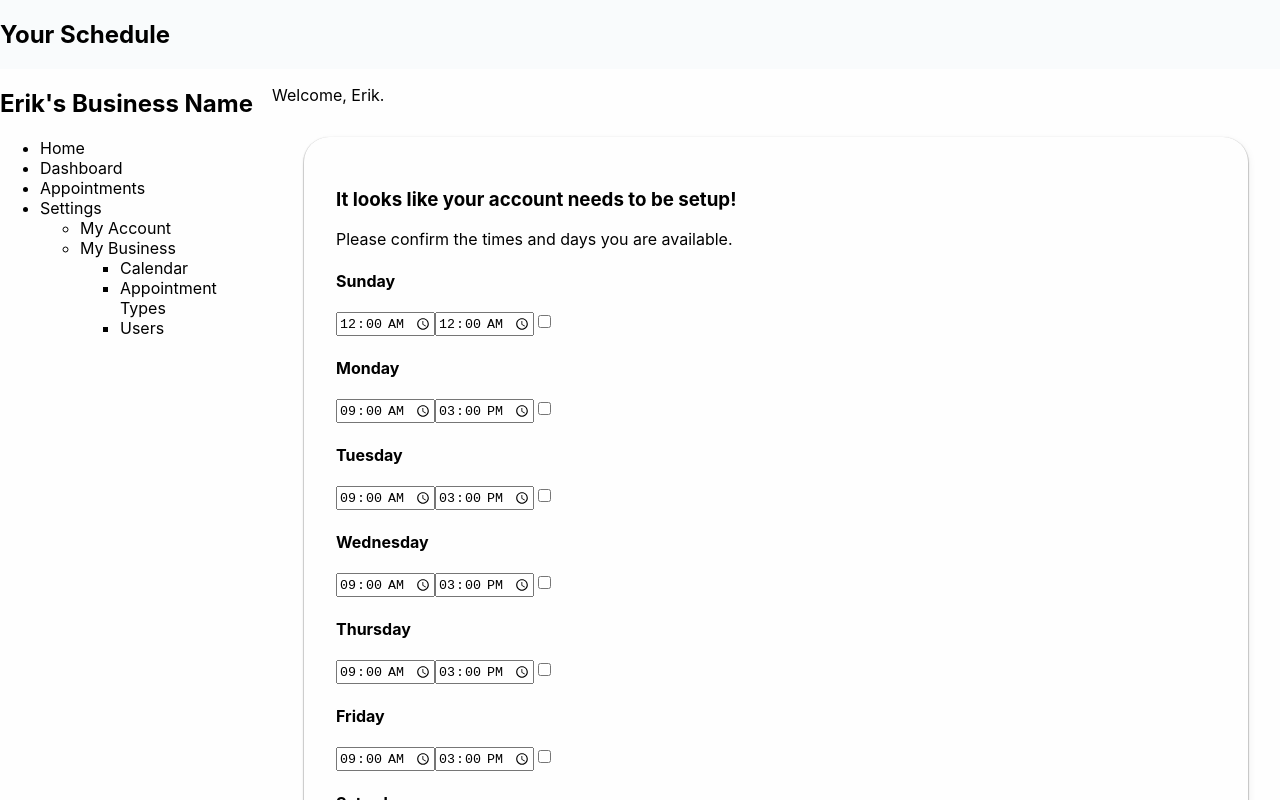
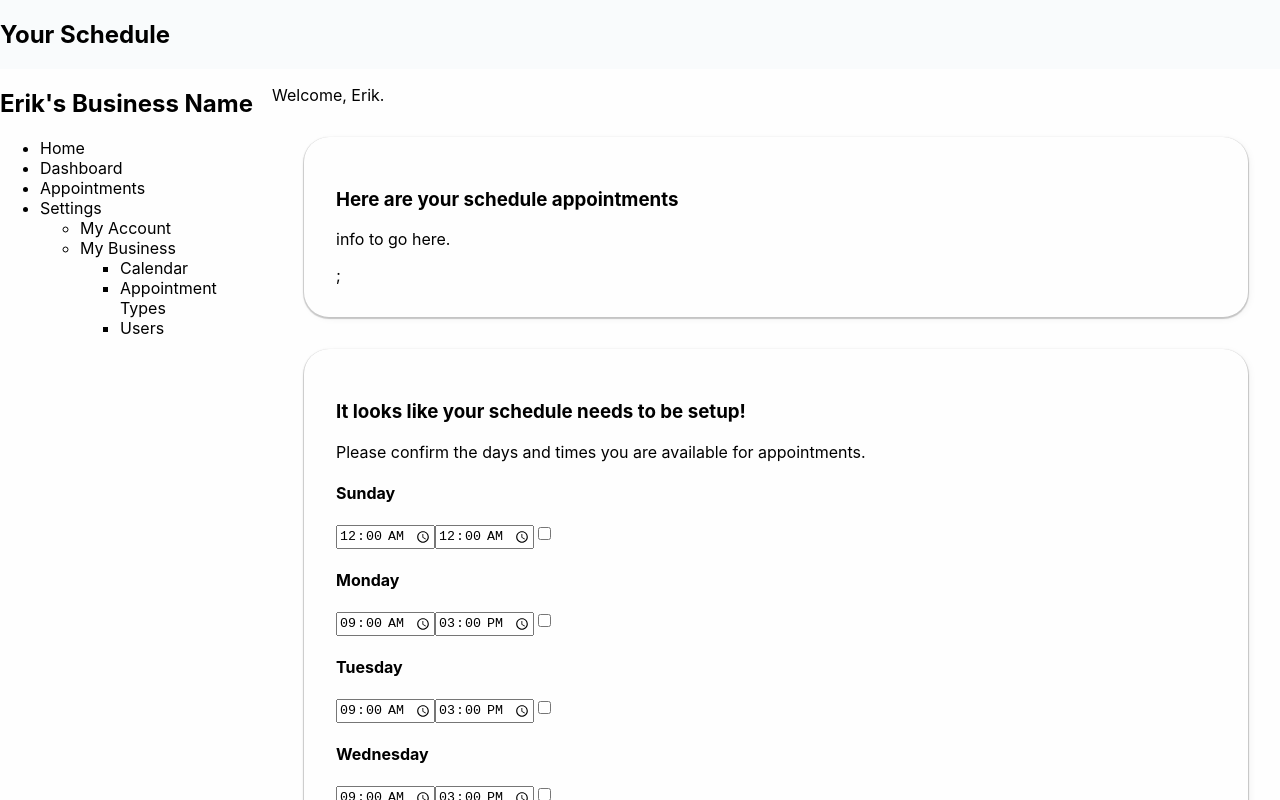
Before and after one commit to ErikPlachta/Calendari, a React (Create React App) app in the folder client/: page / in a window 1280 px wide. Shown: the top 800 px of the page. Built offline with nearby package versions, Linux system fonts and the light colour scheme.

Commit message:
Add appointment details into business to simulate query expectations

```diff
--- a/client/src/assets/css/styles.css
+++ b/client/src/assets/css/styles.css
@@ -162,7 +162,7 @@ button {
 }
 
 /* Used for ALL business configuration menus ?  */
-.configureMenu {
+.containerResults {
   margin: 2rem;
   padding: 2rem;
   border-radius: 25px;
--- a/client/src/assets/json/business.json
+++ b/client/src/assets/json/business.json
@@ -43,7 +43,38 @@
                                     }
         },
         "Appointment_Type"  :   ["0000-0000"],
-        "Appointment"       :   ["0000-0000-1111"],
+        "Appointment"       :   {
+            "0000-0000-1111" : {
+                "_id"               :   "0000-0000-1111",
+                "status"            :   "Scheduled",
+                "User"              :   {
+                                            "_id"           :   "0000-0000",
+                                            "name_first"    :   "Erik",
+                                            "name_Last"     :   "Plachta"
+                },
+                "Business"          :   {
+                                            "_id"           :   "0000-AAAA",
+                                            "brand_name"    :   "Erik's Business Brand Name"
+                },
+                "Appointment_Type"  :   {
+                                            "_id"           :   "0000-0000",
+                                            "name"          :   "General",
+                                            "description"   :   "Schedule an appointment with ${brand_name}."
+                },
+                "Details"           :   {
+                                            "subject"       : "Want to discuss X with You",
+                                            "summary"       : "I want to talk about x and go over y to accomplish z",
+                                            "date_time"          : "1649216132913",
+                                            "duration"      : "45",
+                                            "timezone"      : "EST",
+                                            "client"        : {
+                                                                "name": "Fake Client",
+                                                                "email": "my@noemail.com",
+                                                                "phone": "000-867-5309"
+                                            }
+                }
+            }
+        },
         "Users"             :   ["0000-0000"]
     },
     "0000-BBBB" : {
@@ -90,7 +121,37 @@
                                     }
         },
         "Appointment_Type"  :   ["0000-0000"],
-        "Appointment"       :   ["0000-0000-1111"],
+        "Appointment"       :   {
+            "0000-0000-2222" : {
+                "_id"           :   "0000-0000-2222",
+                "status"            :   "Scheduled",
+                "User"              :   {
+                                            "_id"           :   "0000-1111",
+                                            "name_first"    :   "Christiana",
+                                            "name_Last"     :   "Sullivan Morales"
+                },
+                "Business"          :   {
+                                             "_id"           :   "0000-BBBB",
+                                             "brand_name"    :   "Christian's Business Brand Name"
+                },
+                "Appointment_Type"  :   {
+                                            "_id"           :   "0000-0000",
+                                            "name"          :   "General",
+                                            "description"   :   "Schedule an appointment with ${brand_name}."
+                },
+                "Details"           :   {
+                                            "subject"       : "Want to discuss X with You",
+                                            "date_time"          : "1649216132913",
+                                            "duration"      : "45",
+                                            "timezone"      : "EST",
+                                            "client"        : {
+                                                                "name": "Fake Client",
+                                                                "email": "my@noemail.com",
+                                                                "phone": "000-867-5309"
+                                            }
+                }
+            }
+        },
         "Users"             :   ["1111-1111"]
 
     },
@@ -138,7 +199,38 @@
                                     }
         },
         "Appointment_Type"  :   ["0000-0000"],
-        "Appointment"       :   ["0000-0000-1111"],
+        "Appointment"       :   {
+            "0000-0000-3333" : {
+                "_id"           :   "0000-0000-3333",
+                "status"            :   "Scheduled",
+                "User"              :   {
+                                            "_id"           :   "0000-2222",
+                                            "name_first"    :   "Mary",
+                                            "name_Last"     :   "lawton"
+                },
+                "Business"          :   {
+                                            "_id"           :   "0000-CCCC",
+                                            "brand_name"    :   "Mary's Business Brand Name"
+                },
+                "Appointment_Type"  :   {
+                                            "_id"           :   "0000-0000",
+                                            "name"          :   "General",
+                                            "description"   :   "Schedule an appointment with ${brand_name}."
+                },
+                "Details"           :   {
+                                            "subject"       : "Want to discuss X with You",
+                                            "summary"       : "I want to talk about x and go over y to accomplish z",
+                                            "date_time"          : "1649216132913",
+                                            "duration"      : "45",
+                                            "timezone"      : "EST",
+                                            "client"        : {
+                                                                "name": "Fake Client",
+                                                                "email": "my@noemail.com",
+                                                                "phone": "000-867-5309"
+                                            }
+                }
+            }
+        },
         "Users"             :   ["2222-2222"]
 
     }
--- a/client/src/pages/Business.js
+++ b/client/src/pages/Business.js
@@ -50,10 +50,25 @@ export default function Business() {
   const user     = users[user_id];
 
   //TODO:: 04/05/22 #EP || Onboard Appointments
-  const appointment = appointments;
+  const getAppointments = (business_id) =>{
+    // console.table(appointments)
+    let myAppointments = [];
+    // console.table(myAppointments)
+    for (let entry = 0; entry < business.Appointment.length; entry++){
+      console.log(appointments[business.Appointment[entry]])
+
+      myAppointments.push(appointments[business.Appointment[entry]]);
+    }
+
+
+
+    return [myAppointments];
+    // return myAppointments;
+  };
+
+
   //TODO:: 04/05/22 #EP || Onboard Appointment_Types
   const appointment_Type = appointment_Types;
-
 
 
   //----------------------------------------------------------------------------
@@ -61,6 +76,9 @@ export default function Business() {
 
   //TODO:: 04/05/22 #EP || Build this out
   const approveTimes = dateTimes => {
+
+
+
     dateTimes.preventDefault();
   };
 
@@ -104,18 +122,41 @@ export default function Business() {
 
         {/* Main Header Section on Business Page */}
         <header className="business">
-
           <p>Welcome, {user.name_first}. </p>
         </header>
 
 
+         {/* Build appointment details here. */}
+         <section className="containerResults appointments">
+          <h3>Here are your schedule appointments</h3>
+
+          <div className='appointments'>
+            <p>info to go here.</p>
+
+            { getAppointments(business_id).map( project => (
+              project
+            ))};
+
+              {/* {Object.keys(getAppointments(business_id)).map((values, index) => (
+                  // console.log(index,values)
+                  <span>{values}</span>
+              ))} */}
+
+
+
+
+          </div>
+
+        </section>
+
+
 
         {/* Setup Days of Week, section. */}
-        <section className="configureMenu dayOfWeek">
-          <h3>It looks like your account needs to be setup!</h3>
+        <section className="containerResults dayOfWeek">
+          <h3>It looks like your schedule needs to be setup!</h3>
 
           <div className='dayOfWeek'>
-            <p>Please confirm the times and days you are available.</p>
+            <p>Please confirm the days and times you are available for appointments.</p>
             <form className='dayOfWeek'>
               {Object.keys(schedule).map( (dayOfWeek, index) => (
                 <div>
```
